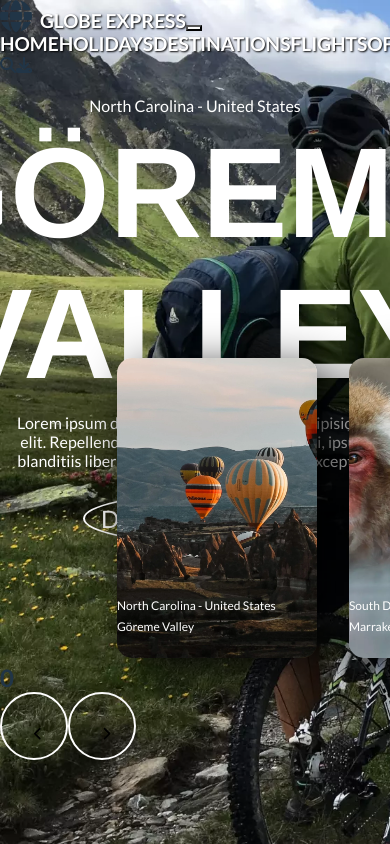
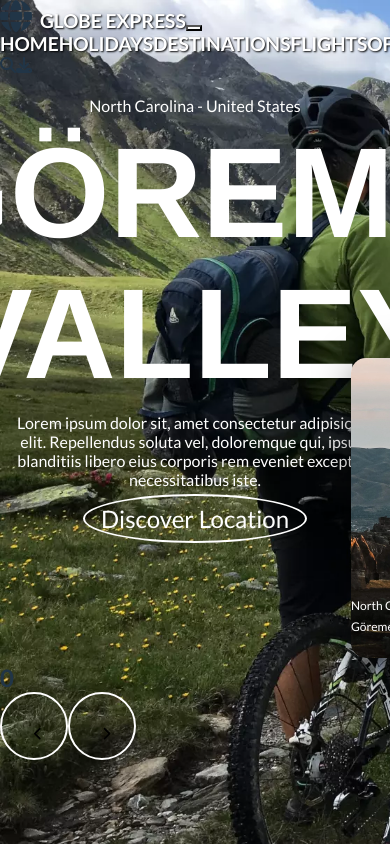
Before and after one commit to Nmelms/globe, a React (Vite) app: page / in a window 390 px wide. Built offline with nearby package versions, Linux system fonts and the light colour scheme; the HTML template or start-up script is replaced by a standard one.

Commit message:
fixed layout on mobile vertical

```diff
--- a/src/App.css
+++ b/src/App.css
@@ -145,7 +145,7 @@
   overflow: hidden;
 }
 .card-slider {
-  left: 40%;
+  left: 100%;
   position: relative;
   z-index: 100;
   max-width: 500px;
@@ -371,6 +371,9 @@ div.image-card.full-screen .info-block h1 {
 }
 
 @media screen and (min-width: 996px) {
+  .card-slider {
+    left: 40%;
+  }
   .bottom-wrapper {
     width: 60vw !important;
     max-width: 60vw !important;
```
